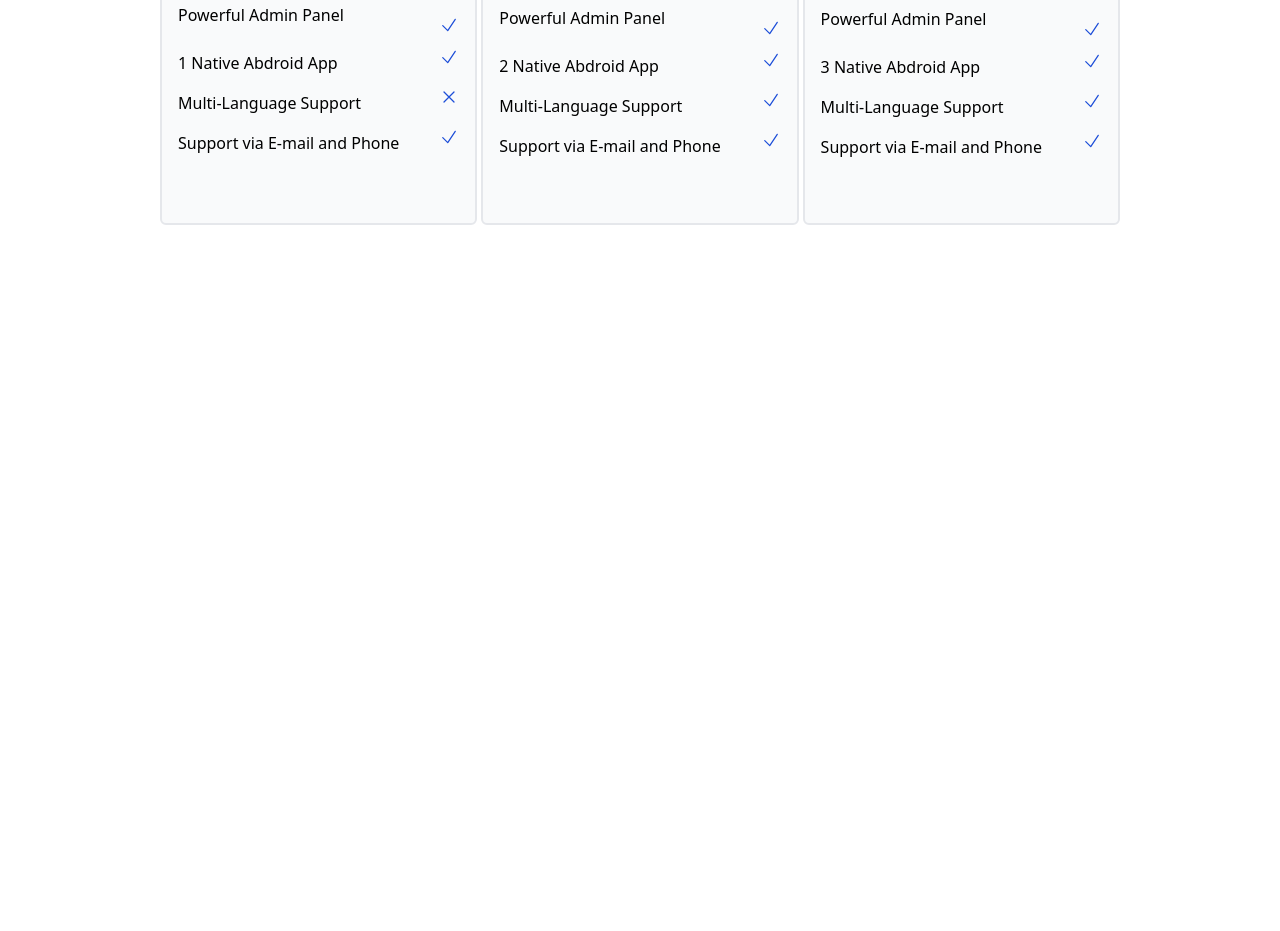
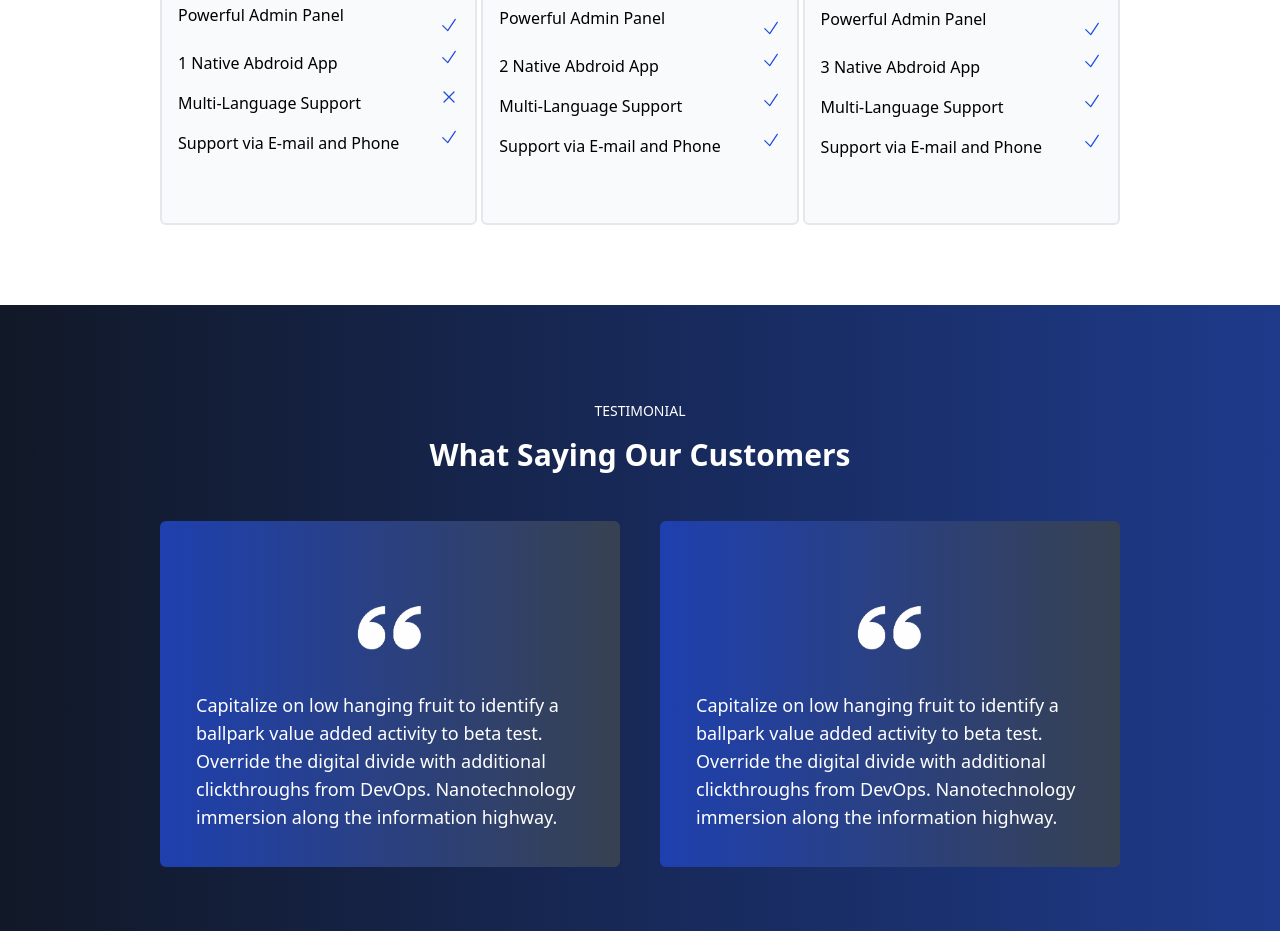
Before and after one commit to LameckMeshack/WilfredsChallenge, a website: page index.html in a window 1280 px wide. Shown: the part 4629-5560 px from the top of the page. Before the commit the page ends 4934 px from the top, so only its background shows below. Drawn offline with Linux system fonts and the light colour scheme.

Commit message:
Add Testimonials section

```diff
--- a/index.html
+++ b/index.html
@@ -493,13 +493,37 @@
                             <svg xmlns="http://www.w3.org/2000/svg" fill="none" viewBox="0 0 24 24" stroke-width="1.5" stroke="currentColor" class="w-5 h-5 text-blue-700 mt-3">
                                 <path stroke-linecap="round" stroke-linejoin="round" d="M4.5 12.75l6 6 9-13.5" />
                               </svg>
-
                         </div>
                       </div>
                     </div>
                 </div>
             </div>
         </section>
+        <section><!--testimonial section-->
+            <div class="w-full bg-gradient-to-r from-gray-900 to-blue-900 pt-16 pb-16 text-white">
+                <h3 class="text-sm pt-8 text-center">TESTIMONIAL</h3>
+                <h2 class="text-3xl pt-4 text-center font-bold">What Saying Our Customers</h2>
+                <div class="w-9/12 flex m-auto justify-between pt-12">
+                    <div class="p-9 bg-gradient-to-l from-gray-700 to-blue-800 rounded-md w-8/12">
+                        <div>
+                            <img class="w-32 m-auto" src="public/images/Screenshot_2023-10-17_212117-removebg-preview.png">
+                        </div>
+                        <p class="text-lg">
+                            Capitalize on low hanging fruit to identify a ballpark value added activity to beta test. Override the digital divide with additional clickthroughs from DevOps. Nanotechnology immersion along the information highway.
+                        </p>
+                    </div>
+                    <div class="p-9 ml-10 bg-gradient-to-l from-gray-700 to-blue-800 rounded-md w-8/12">
+                        <div>
+                            <img class="w-32 m-auto" src="public/images/Screenshot_2023-10-17_212117-removebg-preview.png">
+                        </div>
+                        <p class="text-lg">
+                            Capitalize on low hanging fruit to identify a ballpark value added activity to beta test. Override the digital divide with additional clickthroughs from DevOps. Nanotechnology immersion along the information highway.
+                        </p>
+                    </div>
+                </div>
+            </div>
+        </section>
+
     </main>
     <script src="script.js"></script>
 </body>
```
Also changed, not shown: public/images/Screenshot_2023-10-17_212117-removebg-preview.png (added), public/style.css.
